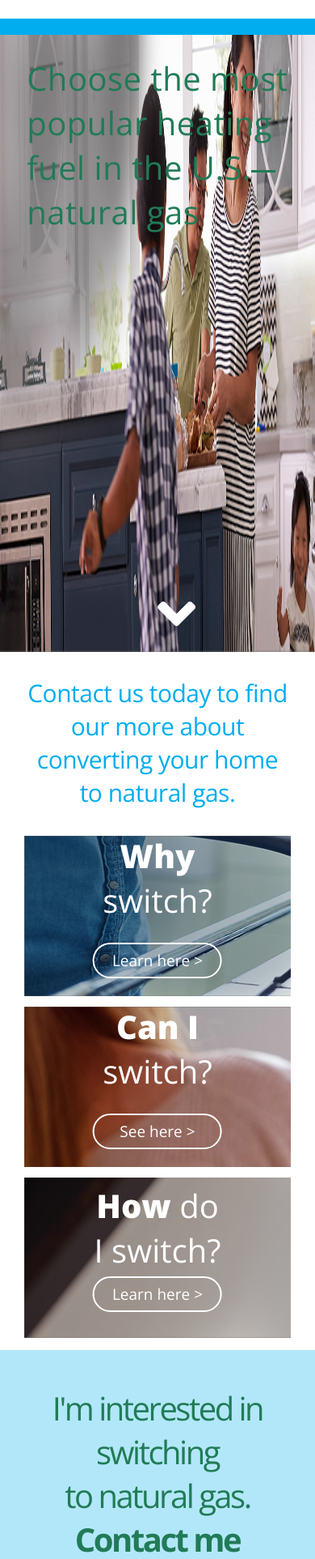
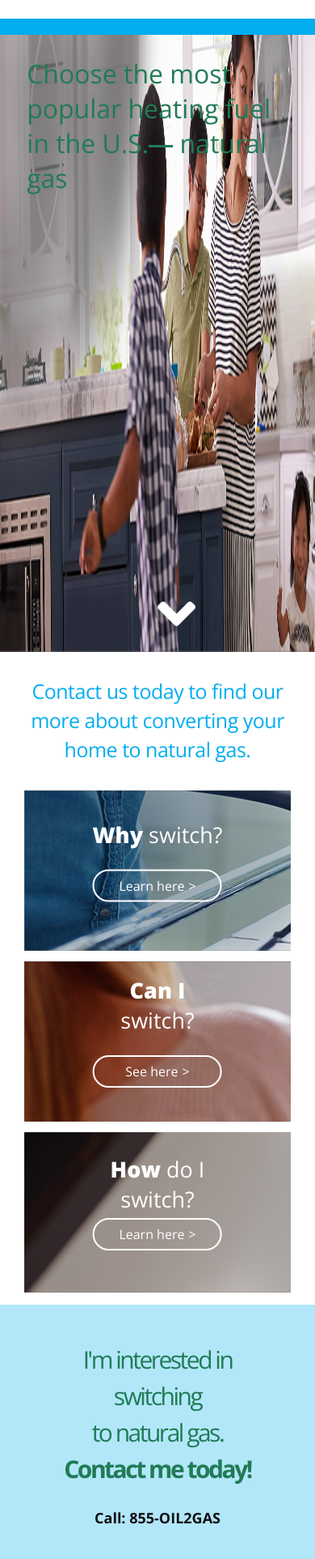
Before and after one commit to anikeshb/New-Gas, a plain HTML site: page index.html in a window 390 px wide. Shown: the part 39-1964 px from the top of the page at 81% size. Drawn offline with nearby package versions, Linux system fonts and the light colour scheme.

Commit message:
font sizes adjusted for responsive

```diff
--- a/assets/css/style.css
+++ b/assets/css/style.css
@@ -195,20 +195,42 @@ nav {
   text-align: center;
 }
 
-.btn-default:hover {
-  border: 2px solid #01adef;
-  background-color: #01adef;
-  color: #fff;
-}
 
 .bold { font-weight: 900; }
 nav ul { float: right; }
 nav li { margin-right: 10px; }
 
+nav li:nth-of-type(1) a {
+  border: 2px solid #01adef;
+  color: #01adef;
+  letter-spacing: -0.5px;
+}
+
+nav li:nth-of-type(1) a:hover {
+  background-color: #01adef;
+  color: #fff;
+}
+
+nav li:nth-of-type(2) a {
+  border: 2px solid #01b053;
+  color: #01b053;
+  letter-spacing: -0.5px;
+}
+
+nav li:nth-of-type(2) a:hover {
+  background-color: #01b053;
+  color: #fff;
+}
+
 nav li:nth-of-type(3) a {
   border: 2px solid #217b57;
   color: #217b57;
   letter-spacing: -0.5px;
+}
+
+nav li:nth-of-type(3) a:hover {
+  background-color: #217b57;
+  color: #fff;
 }
 
 .header-bottom { padding-bottom: 13px; }
@@ -728,7 +750,7 @@ h6 {
     border-bottom: 2px solid  #01adef;
   }
 
-  h4 { font-size: 40px; }
+  h4 { font-size: 27px; }
   .main-content .image img{ width: auto; }
 
   .main-content li:nth-of-type(2n+1) .content {
@@ -756,7 +778,7 @@ h6 {
   .column-right { width: 100%; }
 
   .btn-sub {
-    margin: 10px auto;
+    margin: 40px auto 15px;
     position: static;
   }
 
@@ -772,19 +794,23 @@ h6 {
 
 
 @media screen and (max-width: 768px) {
-  h2 { width: 100%; }
+  h2 {
+    width: 100%;
+    font-size: 32px;
+    letter-spacing: 0;
+  }
 
   h3 {
     width: 100%;
     padding: 20px 0;
-    font-size: 30px;
-    line-height: 41px;
+    font-size: 25px;
+    line-height: 36px;
     letter-spacing: -0.5px;
   }
 
   h5 {
-    font-size: 40px;
-    line-height: 54px;
+    font-size: 30px;
+    line-height: 45px;
   }
 
 
@@ -793,13 +819,17 @@ h6 {
 @media screen and (max-width: 600px) {
 
     .align-left{ float: none; }
+    .contact-number { font-size: 18px; }
+    .main-content .content a { font-size: 16px; }
 
     .footer-logo,
     .social-icons {
       width: 90%;
-      padding: 10px 0;
+      padding: 20px 0;
       margin: 0 auto;
       display: block;
       text-align: center;
     }
+
+    .footer-list>li:not(:last-child) { border-bottom: 1px solid #fff; }
 }
--- a/index.html
+++ b/index.html
@@ -49,7 +49,7 @@
           <h1><a href="https://www.eversource.com/content/" title="Eversource"><img src="assets/images/logo.png" alt="Eversource"></a></h1>
         <nav class="cf">
           <ul>
-            <li><a href="#FIXME" title="Why Switch" class="btn-default active"><span class="bold">why</span> switch?</a></li>
+            <li><a href="#FIXME" title="Why Switch" class="btn-default"><span class="bold">why</span> switch?</a></li>
             <li><a href="#FIXME" title="Can I Switch" class="btn-default"><span class="bold">can I</span> switch?</a></li>
             <li><a href="#FIXME" title="How Do I Switch" class="btn-default"><span class="bold">how</span> do I switch?</a></li>
           </ul>
```
